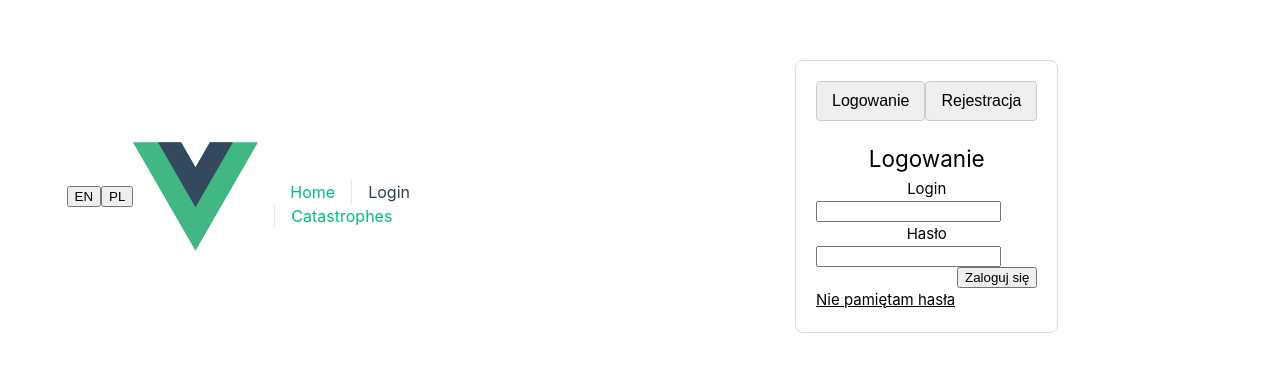
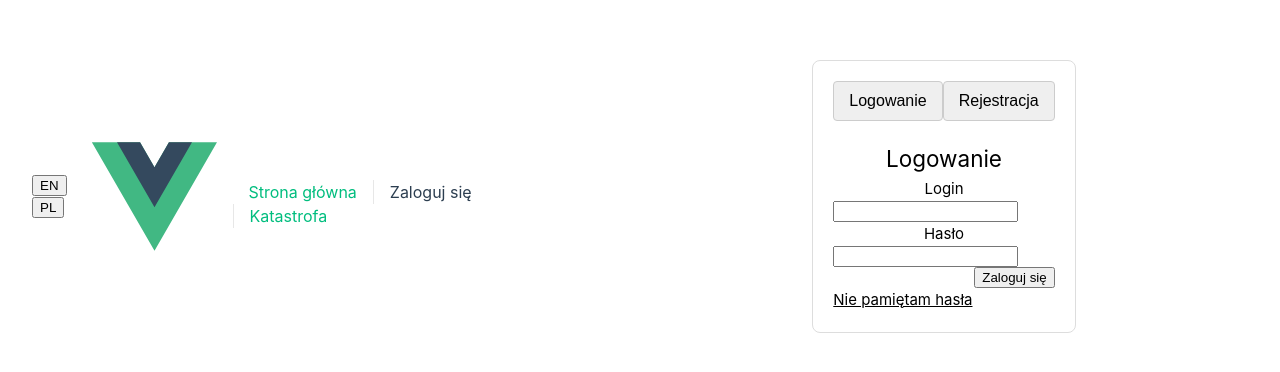
Before and after one commit to Yehor-Kovalenko/EmergencyProjekt_frontend, a Vue app: page /auth in a window 1280 px wide. Shown: the part 204-576 px from the top of the page. Built offline with nearby package versions, Linux system fonts and the light colour scheme.

Commit message:
added navbar and home multilang:

```diff
--- a/src/views/HomeView.vue
+++ b/src/views/HomeView.vue
@@ -21,6 +21,18 @@ onMounted(() => {
     role.value = storedRole;
   }
 });
+
+const language = ref(localStorage.getItem('language') || 'pl');
+const translations = {
+  pl: {
+    heading: 'Witaj w naszym projekcie!',
+    text: 'Celem tego projektu jest opracowanie systemu informacyjnego wspomagającego koordynację działań pomocowych podczas sytuacji kryzysowych, takich jak klęski żywiołowe czy katastrofy ekologiczne. System umożliwi efektywne zarządzanie zgłoszeniami poszkodowanych, dystrybucję zasobów, komunikację pomiędzy wszystkimi zaangażowanymi stronami oraz monitorowanie i raportowanie działań pomocowych. Naszym celem jest stworzenie platformy, która będzie stanowiła istotne narzędzie dla organizacji humanitarnych, wolontariuszy, darczyńców, osób poszkodowanych oraz przedstawicieli władz, zapewniając sprawne wsparcie i poprawioną współpracę podczas sytuacji kryzysowych. Proszę zalogować się, aby uzyskać dostęp do spersonalizowanych treści i funkcji.'
+},
+  en: {
+    heading: 'Welcome to our project!',
+    text: 'The goal of this project is to develop an information system that facilitates the coordination of aid efforts during crisis situations, such as natural disasters or environmental catastrophes. The system will enable efficient management of victim reports, resource distribution, communication among all involved parties, and monitoring and reporting of relief operations. Our aim is to create a platform that serves as a vital tool for humanitarian organizations, volunteers, donors, affected individuals, and government representatives, ensuring streamlined support and enhanced collaboration during emergencies. Please log in to access your personalized content and features.'
+  }
+}
 </script>
 
 <template>
@@ -28,18 +40,10 @@ onMounted(() => {
     <TheWelcome />
     <!-- Show description if no one is authenticated -->
     <div v-if="!isAuthenticated">
-      <h1>Welcome to our project!</h1>
+      <h1>{{ translations[language].heading }}</h1>
       <p>
-        The goal of this project is to develop an information system that facilitates
-        the coordination of aid efforts during crisis situations, such as natural disasters
-        or environmental catastrophes. The system will enable efficient management of victim reports,
-        resource distribution, communication among all involved parties, and monitoring and reporting of relief operations.
+        {{ translations[language].text }}
       </p>
-      <p>
-        Our aim is to create a platform that serves as a vital tool for humanitarian organizations, volunteers, donors,
-        affected individuals, and government representatives, ensuring streamlined support and enhanced collaboration during emergencies.
-      </p>
-      <p>Please log in to access your personalized content and features.</p>
     </div>
 
 
--- a/src/volounteers.vue
+++ b/src/volounteers.vue
@@ -4,7 +4,7 @@ import { RouterLink, RouterView } from "vue-router";
 //import HelloWorld from "./components/HelloWorld.vue";
 // Store the current user role in a ref to control access to links
 const userRole = ref(null);
-const language = ref(localStorage.getItem("language") || "en");
+const language = ref(localStorage.getItem("language") || "pl");
 
 onMounted(() => {
   // Get the user role from localStorage (assuming 'role' is stored there)
@@ -15,6 +15,22 @@ function setLanguage(lang) {
   language.value = lang;
   localStorage.setItem("language", lang);
   location.reload();
+}
+const translations = {
+  pl: {
+    home: 'Strona główna',
+    login: 'Zaloguj się',
+    catastrophe: 'Katastrofa',
+    message: 'Wiadomości',
+    reports: 'Raporty'
+},
+  en: {
+    home: 'Home',
+    login: 'Login',
+    catastrophe: 'Catastrophe',
+    message: 'Message inbox',
+    reports: "Reports"
+  }
 }
 
 
@@ -40,13 +56,13 @@ function setLanguage(lang) {
 
       <nav>
       <!-- public -->
-        <RouterLink to="/">Home</RouterLink>
-        <RouterLink to="/auth">Login</RouterLink>
-        <RouterLink to="/map">Catastrophes</RouterLink>
+        <RouterLink to="/">{{ translations[language].home }}</RouterLink>
+        <RouterLink to="/auth">{{ translations[language].login }}</RouterLink>
+        <RouterLink to="/map">{{ translations[language].catastrophe }}</RouterLink>
 
-        <RouterLink to="/messages" v-if="userRole === 'NGO' || userRole === 'OFFICIAL' || userRole === 'VOLUNTEER' || userRole === 'GIVER'">Message inbox</RouterLink>
-        <RouterLink to="/report" v-if="userRole === 'NGO' || userRole === 'OFFICIAL'">Reports</RouterLink>
-        <RouterLink to="/report" v-if="userRole === 'GIVER'">Reports</RouterLink>
+        <RouterLink to="/messages" v-if="userRole === 'NGO' || userRole === 'OFFICIAL' || userRole === 'VOLUNTEER' || userRole === 'GIVER'">{{ translations[language].message }}</RouterLink>
+        <RouterLink to="/report" v-if="userRole === 'NGO' || userRole === 'OFFICIAL'">{{ translations[language].reports }}</RouterLink>
+        <RouterLink to="/report" v-if="userRole === 'GIVER'">{{ translations[language].reports }}</RouterLink>
 
 
 
```
